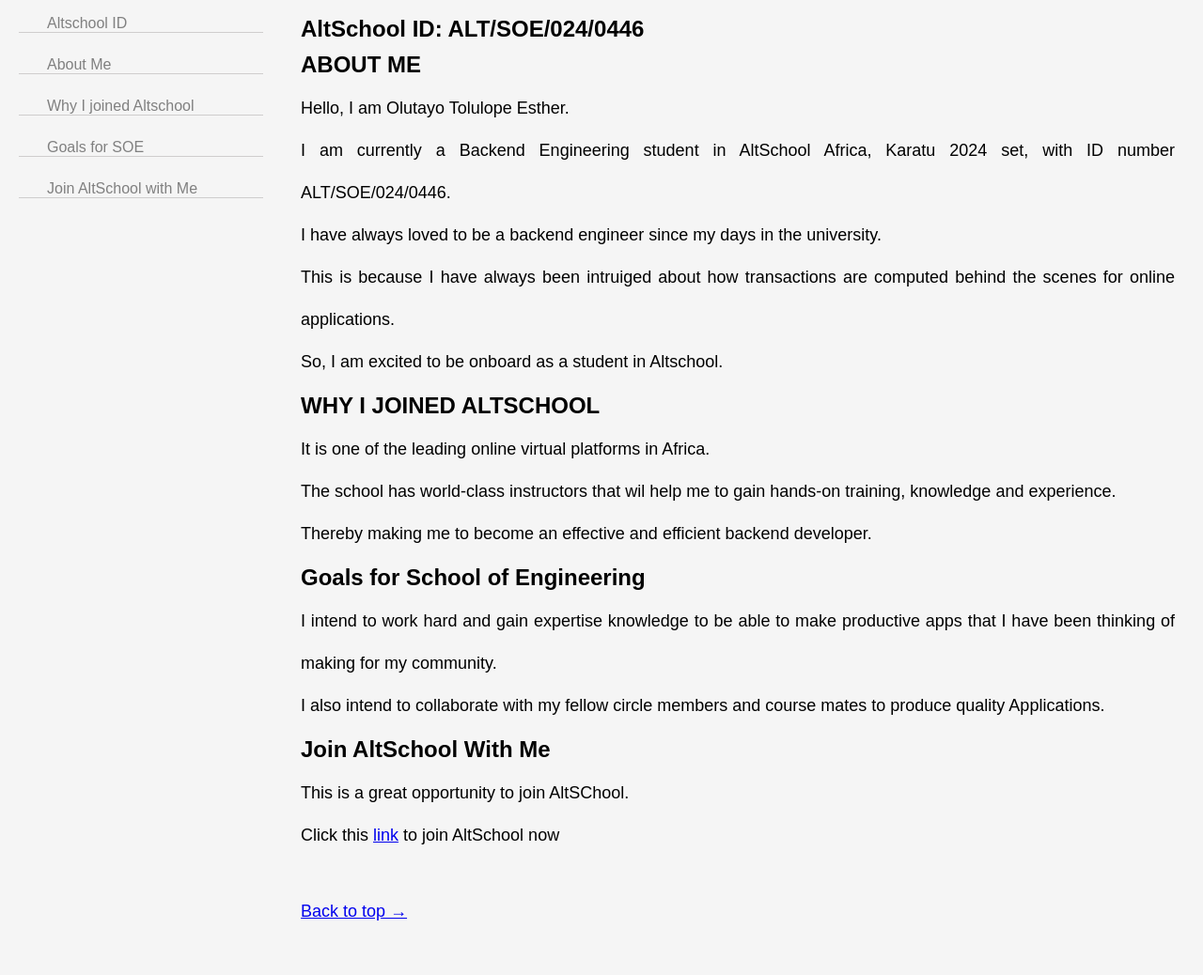
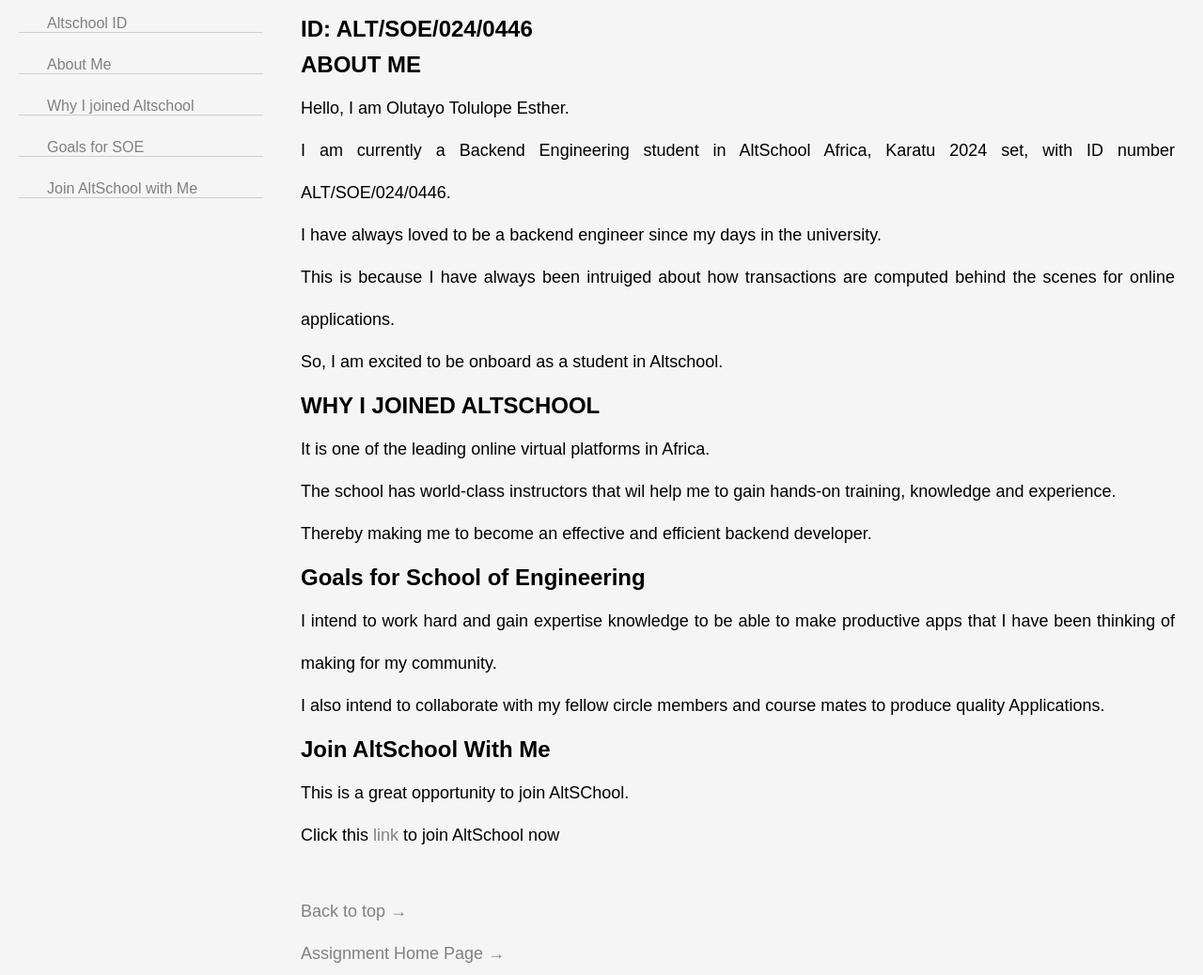
Before and after one commit to AyabaCodes/altschool-first-semester, a plain HTML site: page bio.html in a window 1280 px wide. Shown: the part 53-1091 px from the top of the page at 94% size. Before the commit the page ends 1046 px from the top, so only its background shows below. Drawn offline with Linux system fonts and the light colour scheme.

Commit message:
added css changes to a p and a elements.

```diff
--- a/bio.css
+++ b/bio.css
@@ -34,13 +34,18 @@ ul.link-items {
   margin: 25px 0;
   border-bottom: 1px solid rgb(207, 205, 205);
 }
+p a {
+  text-decoration: none;
+  color: gray;
 
+}
 li.link-item a {
   text-decoration: none;
   color: gray;
   padding: 0 30px;
 }
-li.link-item a:hover {
+li.link-item a:hover,
+p a:hover {
   color: black;
 }
 
--- a/bio.html
+++ b/bio.html
@@ -35,7 +35,8 @@
       </div>
       <div class="main">
         <h1 id="top">My Profile Page</h1>
-        <h2 id="school-id">AltSchool ID: ALT/SOE/024/0446</h2>
+
+        <h2 id="school-id">ID: ALT/SOE/024/0446</h2>
         <h2 id="about">ABOUT ME</h2>
         <p>Hello, I am Olutayo Tolulope Esther.</p>
         <p>
@@ -83,6 +84,7 @@
         </p>
         <br /><br />
         <p><a href="#top">Back to top &rarr;</a></p>
+        <p><a href="index.html">Assignment Home Page &rarr;</a></p>
       </div>
     </div>
   </body>
```
